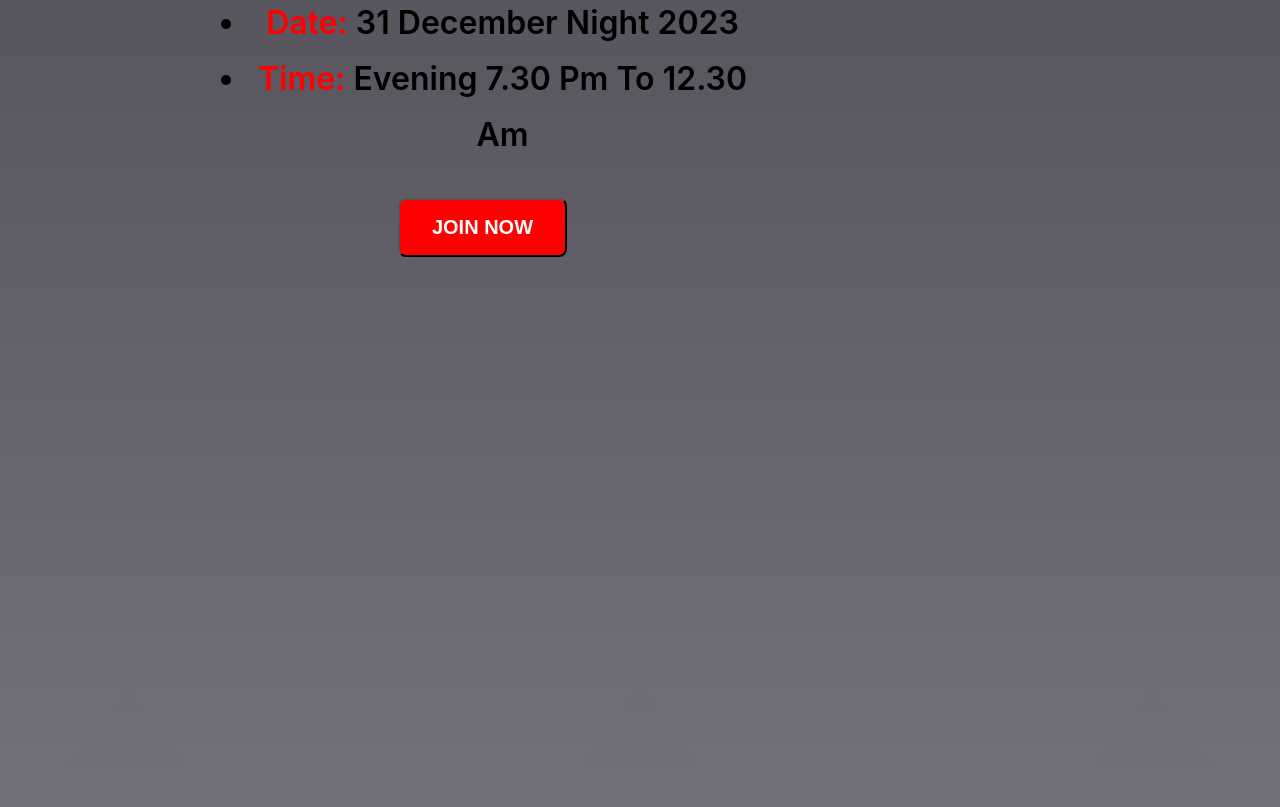
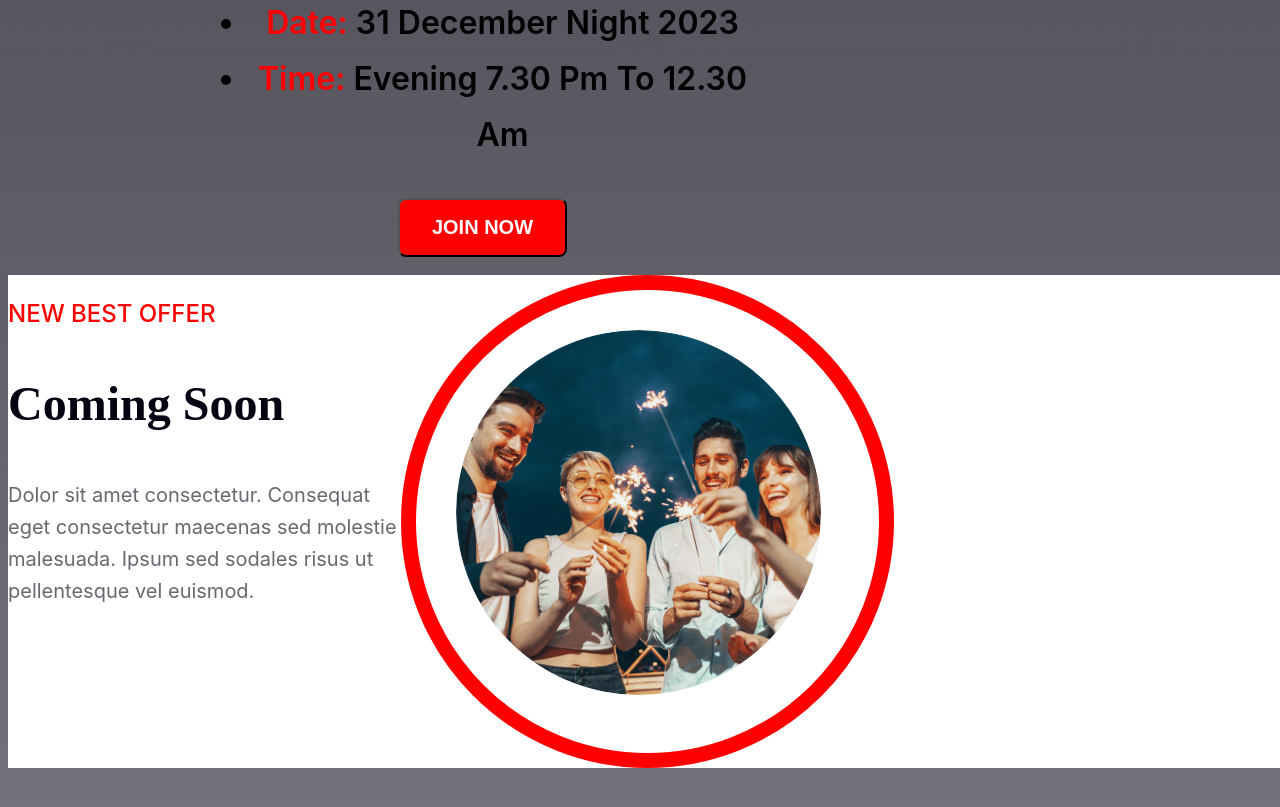
Before and after one commit to Aktar700/new-year-journey, a plain HTML site: page index.html in a window 1280 px wide. Shown: the part 2413-3220 px from the top of the page. Drawn offline with Linux system fonts and the light colour scheme.

Commit message:
half mid section added

```diff
--- a/index.html
+++ b/index.html
@@ -59,6 +59,23 @@
                 <button class="add-button">Join Now</button>
 
             </section>
+            <section class="mid">
+                <div class="mid-left">
+                    <p class="mid-left-a">NEW BEST OFFER</p>
+                    <p class="mid-left-b">Coming Soon</p>
+                    <p class="mid-left-c">Dolor sit amet consectetur. Consequat eget consectetur maecenas sed molestie malesuada. Ipsum sed sodales risus ut pellentesque vel euismod. </p>
+
+                </div>
+                <div class="ellipse">
+                    <div class="ellipse-2">
+                        <div class="ellipse-1"></div>
+
+                    </div>
+                </div>
+
+
+
+            </section>
 
         </main>
         <footer>
--- a/styles/new-year.css
+++ b/styles/new-year.css
@@ -149,3 +149,63 @@ gap: 10px;
 border-radius: 8px;
 background: #F00;
 }
+/* mid section style */
+.mid{
+    background: #FFF;
+    display: flex;
+}
+.mid-left{
+    text-align: left;
+
+}
+.mid-left-a{
+
+    color: #F00;
+/* text-align: center; */
+font-family: Inter;
+font-size: 24px;
+font-style: normal;
+font-weight: 500;
+line-height: normal;
+}
+.mid-left-b{
+
+    color: #070211;
+font-family: Merriweather;
+font-size: 48px;
+font-style: normal;
+font-weight: 900;
+line-height: normal;
+text-transform: capitalize;
+}
+.mid-left-c{
+
+    color: rgba(7, 2, 17, 0.60);
+font-family: Inter;
+font-size: 20px;
+font-style: normal;
+font-weight: 400;
+line-height: 32px; /* 160% */
+width: 393px;
+}
+.ellipse{
+
+}
+.ellipse-2{
+
+    width: 463px;
+height: 463px;
+flex-shrink: 0;
+border-radius: 463px;
+border: 15px solid #F00;
+}
+.ellipse-1{
+    margin-left:40px;
+    margin-top: 40px;
+    /* padding: auto; */
+    width: 364.844px;
+height: 364.844px;
+flex-shrink: 0;
+border-radius: 364.844px;
+background:url('../images/Ellipse\ 1.png'), lightgray -91.279px 0px / 150.038% 100% no-repeat;
+}
```
